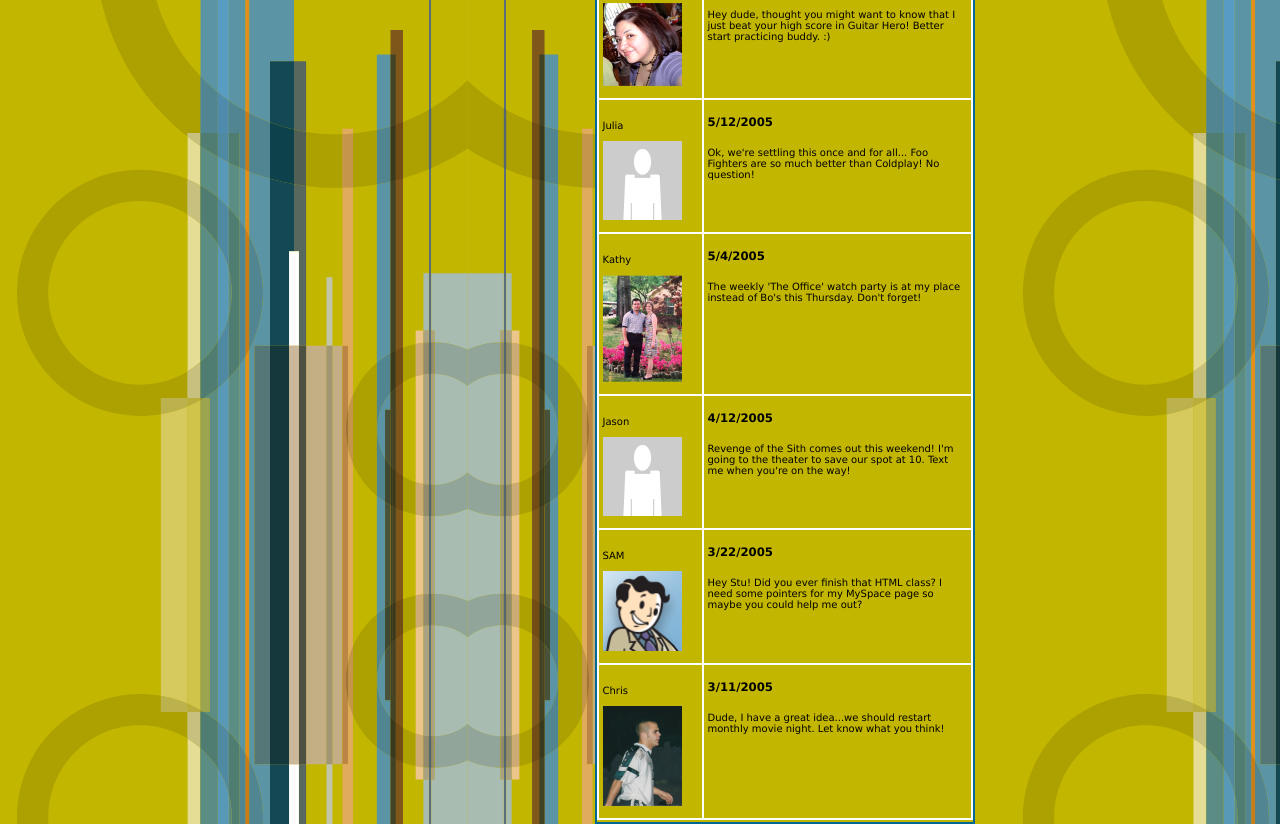
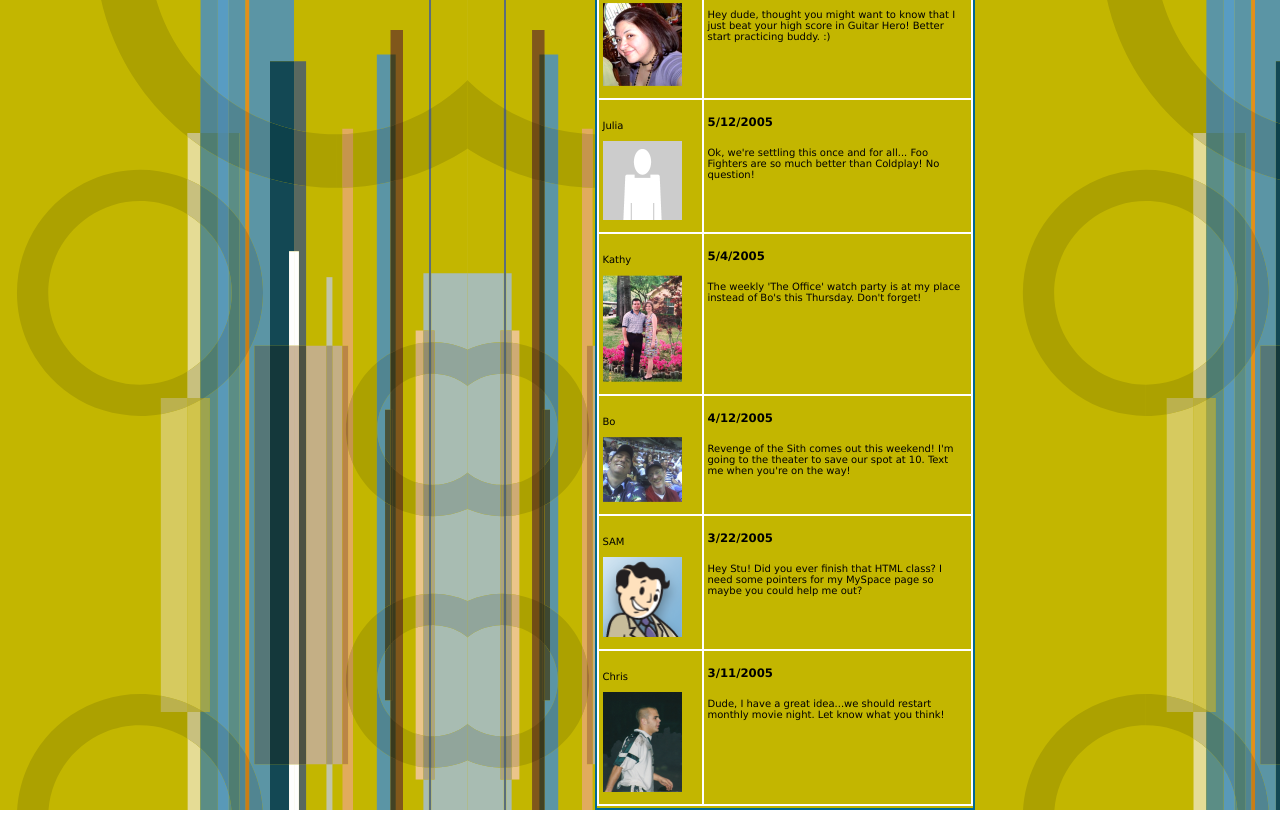
Before and after one commit to BrandExtract/myspace-stu, a website: page index.html in a window 1280 px wide. Shown: the part 1875-2699 px from the top of the page. Drawn offline with Linux system fonts and the light colour scheme.

Commit message:
Replace Jason's comment with Bo's name and image

```diff
--- a/index.html
+++ b/index.html
@@ -324,8 +324,8 @@
             </tr>
             <tr>
               <td>
-                <p>Jason</p>
-                <img src="./img/employee_photos/avatar.png" />
+                <p>Bo</p>
+                <img src="./img/employee_photos/BoBothe.png" />
               </td>
               <td>
                 <h3>4/12/2005</h3>
```
